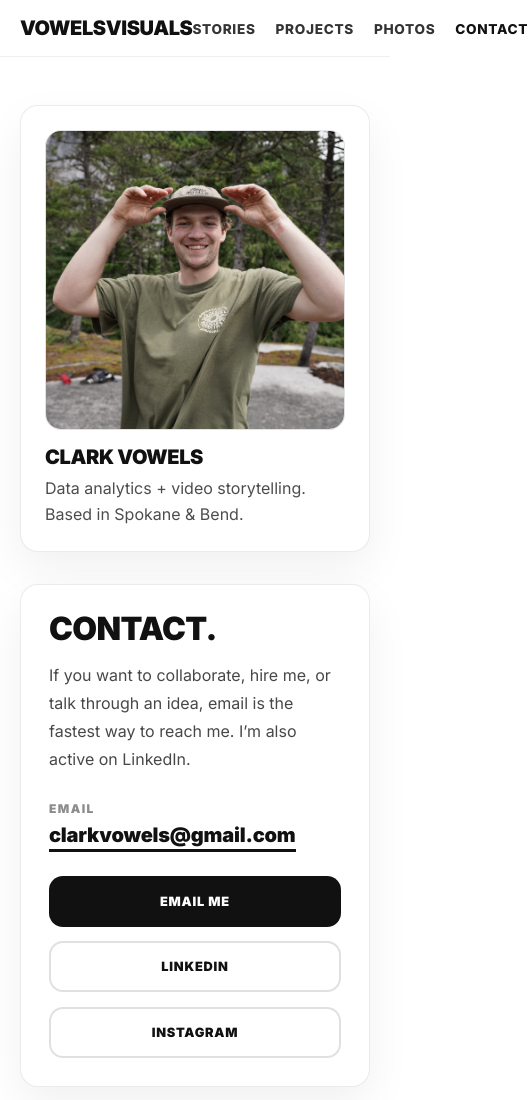
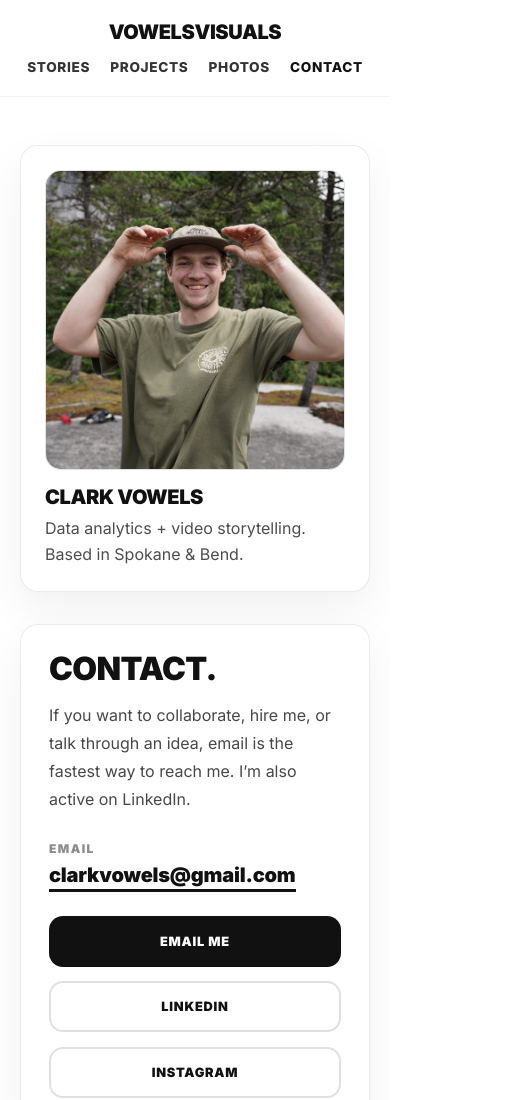
Before and after one commit to clarkvowels-bot/vowels-visuals-portfolio, a plain HTML site: page public/contact.html in a window 390 px wide. Shown: the top 1100 px of the page, 528 px wide, since content can reach past the window. Drawn offline with Linux system fonts and the light colour scheme.

Commit message:
Stack nav vertically on mobile across all pages

```diff
--- a/public/contact.html
+++ b/public/contact.html
@@ -189,7 +189,18 @@
 
     @media (max-width: 900px) {
       .container { grid-template-columns: 1fr; padding: 3rem 1.25rem 4rem; }
-      nav { padding: 1rem 1.25rem; }
+      nav {
+        flex-direction: column;
+        align-items: center;
+        gap: 0.75rem;
+        padding: 1.25rem 1.25rem;
+      }
+      .nav-links {
+        gap: 1rem 1.25rem;
+        flex-wrap: wrap;
+        justify-content: center;
+        max-width: none;
+      }
       .links { grid-template-columns: 1fr; }
     }
   </style>
```
Also changed, not shown: public/freelance.html (+11 -0 lines), public/index.html (+11 -1 lines), public/projects.html (+12 -0 lines).
